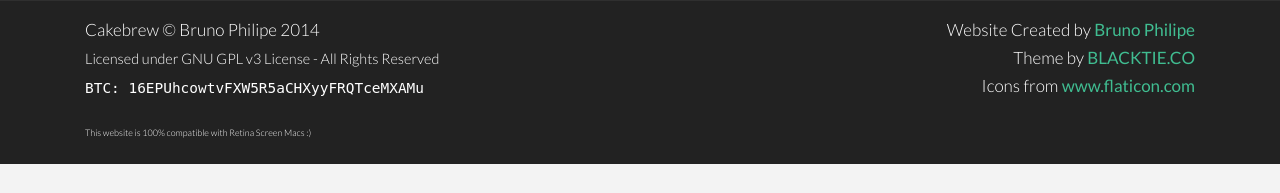
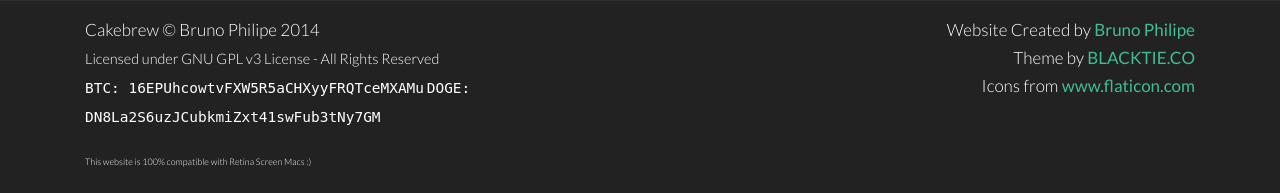
Before and after one commit to brunophilipe/Cakebrew-site, a PHP site: page / in a window 1280 px wide. Shown: the part 4131-4324 px from the top of the page. Before the commit the page ends 4295 px from the top, so only its background shows below. Run offline with PHP 8.4, Linux system fonts and the light colour scheme.

Commit message:
Added Dogecoin address.

```diff
--- a/index.php
+++ b/index.php
@@ -363,7 +363,8 @@
 			<div class="col-lg-7">
 				<p>Cakebrew &copy; Bruno Philipe 2014<br>
 					<small>Licensed under GNU GPL v3 License - All Rights Reserved<br>
-						<font class="mono">BTC: 16EPUhcowtvFXW5R5aCHXyyFRQTceMXAMu</font>
+						<font class="mono"> BTC: 16EPUhcowtvFXW5R5aCHXyyFRQTceMXAMu</font>
+						<font class="mono">DOGE: DN8La2S6uzJCubkmiZxt41swFub3tNy7GM</font>
 					</small><br>
 				</p>
 				<p id="retina">This website is 100% compatible with Retina Screen Macs :)</p>
```
